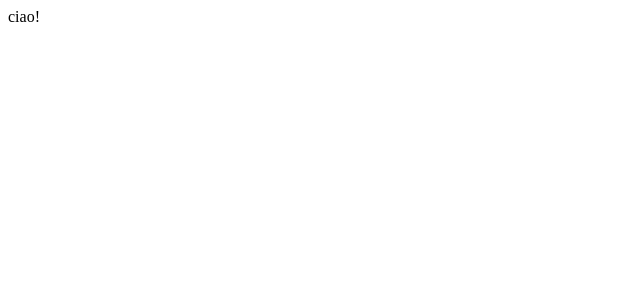
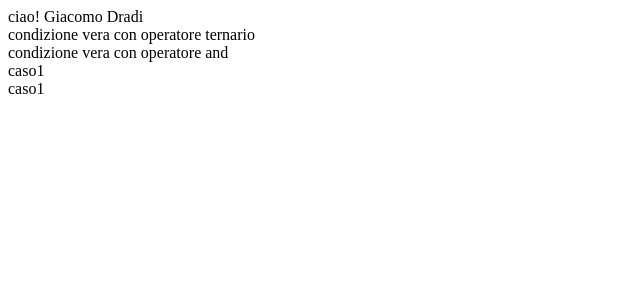
Before and after one commit to gdradi/fitstic-react-2021, a React (Create React App) app in the folder app-react-fitstic/: page / in a window 1280 px wide. Shown: the top 300 px of the page, without its empty margins (0-640 px from the left). Built offline with nearby package versions, Linux system fonts and the light colour scheme.

Commit message:
Rendering condizionale

```diff
--- a/app-react-fitstic/src/index.tsx
+++ b/app-react-fitstic/src/index.tsx
@@ -11,9 +11,58 @@ import ReactDOM from "react-dom";
  * <[nome] />   dove [nome] = App
  */
 let App: React.FunctionComponent = () => {
-    return <div>ciao!</div>
+
+    let name = "Giacomo";
+    let surname = "Dradi";
+
+    let condizioneBooleana = name.length > 2;
+
+
+    /** Esempio if, else if, else, con variabile di appoggio */
+    let testo: string;
+    if (name.length >= 5) {
+        testo = "caso1";
+    }
+    else if (name.length >= 1) {
+        testo = "caso2";
+    }
+    else {
+        testo = "caso3";
+    }
+
+    return <div>
+        {/* Visualizzazione di variabili */}
+        ciao! {name} {surname}
+
+        {/* Rendering condizionale */}
+
+        {/* Rendering condizionale utilizzando l'operatore ternario */}
+
+        {/* Primo elemento: condizione booleana (deve essere true o false)*/}
+        {condizioneBooleana
+            /* Secondo elemento (dopo ?): cosa visualizzo in caso di condizione vera*/
+            ? <div>condizione vera con operatore ternario</div>
+            /* Terzo elemento (dopo ?): cosa visualizzo in caso di condizione falsa */
+            : <div>condizione falsa con operatore ternario</div>
+        }
+
+        {/* Secondo tipo di rendering condizionale: operatore && (and)*/}
+        {condizioneBooleana && <div>condizione vera con operatore and</div>}
+        {!condizioneBooleana && <div>condizione falsa con operatore and</div>}
+
+
+        {/* Utilizzo di if, else if, else attraverso concatenazione di operatori ternari */}
+        {name.length >= 5 ? <div>caso1</div>
+        : name.length >= 1 ? <div>caso2</div>
+        : <div>caso3</div>
+        }
+
+        {/* Utilizzo variabili di appoggio */}
+        <div>{testo}</div>
+
+
+    </div>
 };
-
 
 /**
  * Significato di questa riga:
@@ -24,4 +73,4 @@ let App: React.FunctionComponent = () => {
  * Attenzione: nella pagina index.html DEVE esistere un elemento
  * che abbia come id = "root"
  */
-ReactDOM.render(  <App />,   document.getElementById('root') );
+ReactDOM.render(<App />, document.getElementById('root'));
```
